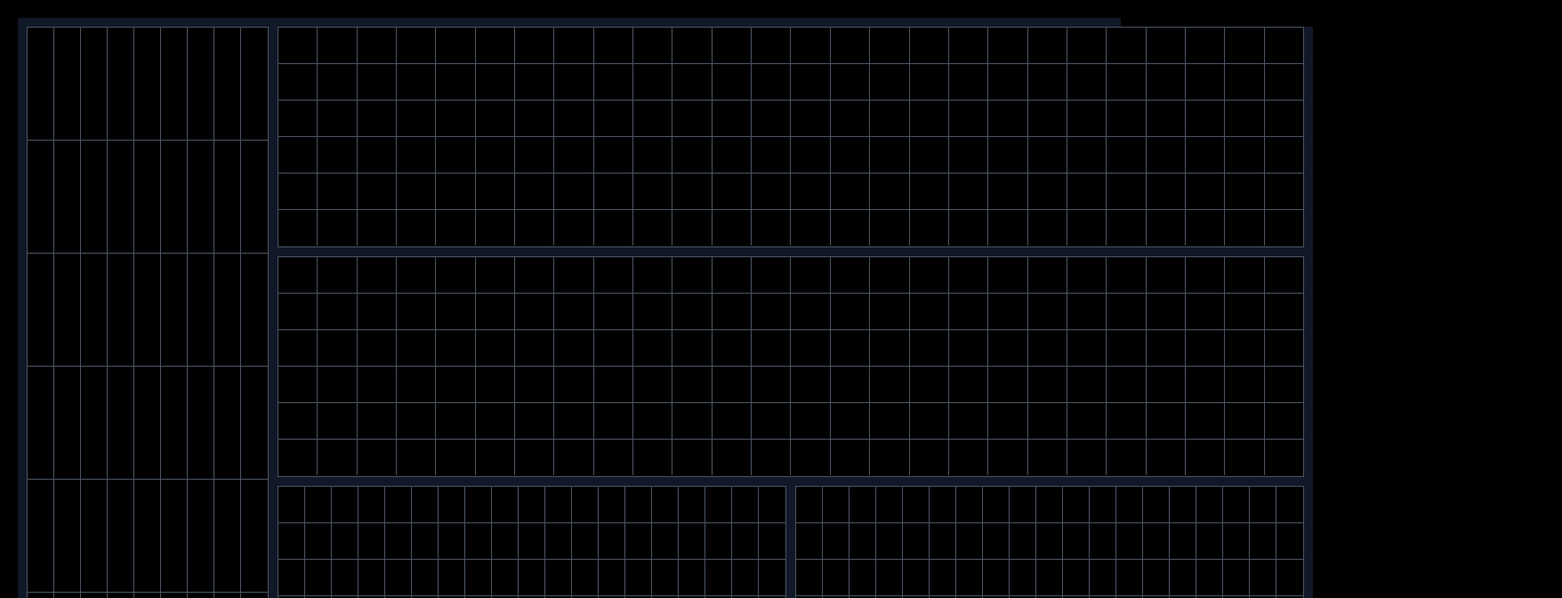
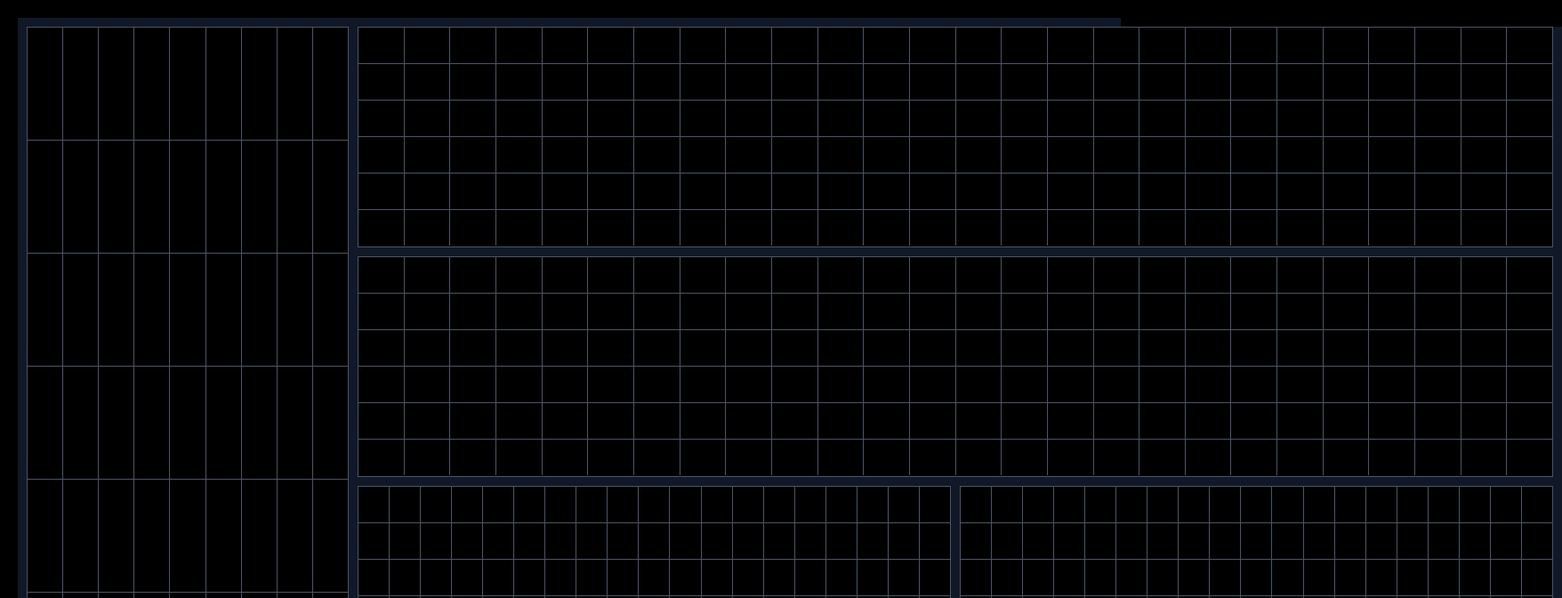
Before and after one commit to toewailin/baccarat-roadmap, a Vue app: page / in a window 1280 px wide. Shown: the top 672 px of the page at 89% size, 1756 px wide, since content can reach past the window. Built offline with nearby package versions, Linux system fonts and the light colour scheme.

Commit message:
update home styles

```diff
--- a/src/views/home/styles/Home.scss
+++ b/src/views/home/styles/Home.scss
@@ -60,6 +60,7 @@
 
       .grid__col {
         min-width: 40px;
+        width: 40px;
       }
     }
 
@@ -70,7 +71,8 @@
 
       .grid__col {
         height: 40px;
-        min-width: 48px;
+        min-width: 50px;
+        width: 50px;
       }
     }
 
@@ -81,7 +83,8 @@
 
       .grid__col {
         height: 40px;
-        min-width: 48px;
+        min-width: 50px;
+        width: 50px;
       }
     }
 
@@ -92,7 +95,8 @@
 
       .grid__col {
         height: 40px;
-        min-width: 33px;
+        min-width: 35px;
+        width: 35px;
       }
     }
 
@@ -103,7 +107,8 @@
 
       .grid__col {
         height: 40px;
-        min-width: 33px;
+        min-width: 35px;
+        width: 35px;
       }
     }
   }
```
